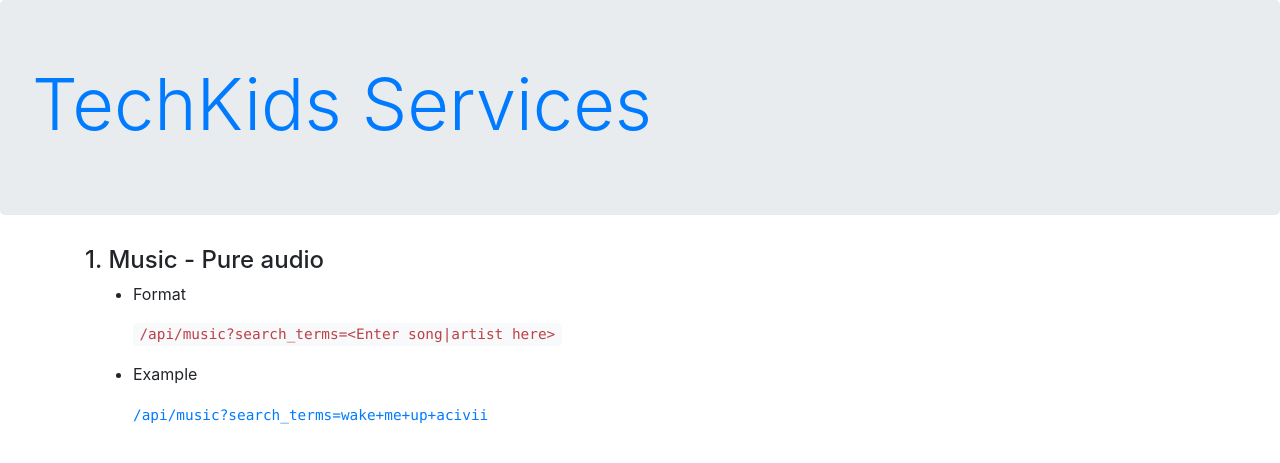
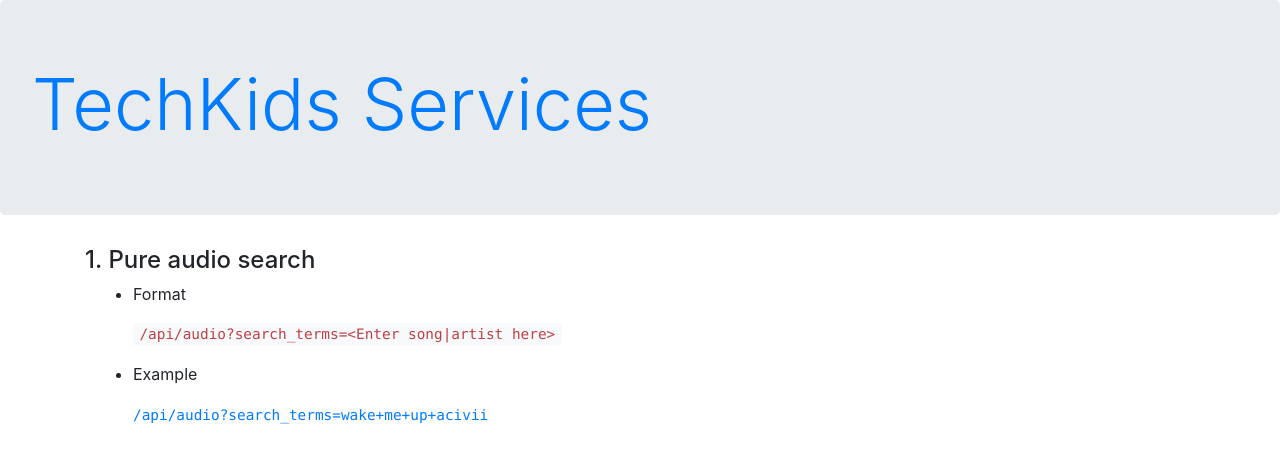
Before and after one commit to qhuydtvt/tk-vids, a Flask app: page / in a window 1280 px wide. Shown: the top 463 px of the page. Run offline with Flask 2, Linux system fonts and the light colour scheme; some libraries are stand-ins or nearby versions.

Commit message:
Changed api name

```diff
--- a/app.py
+++ b/app.py
@@ -22,16 +22,16 @@ def index():
     music_result = open(join(app.root_path, "data", "music_result.txt")).read()
     guide_list = [
         {
-            "title": "Music - Pure audio",
-            "example": "/api/music?search_terms=wake+me+up+acivii",
-            "format": "/api/music?search_terms=<Enter song|artist here>"
+            "title": "Pure audio search",
+            "example": url_for("audio_search") + "?search_terms=wake+me+up+acivii",
+            "format": url_for("audio_search") + "?search_terms=<Enter song|artist here>"
         }
     ]
     return render_template("index.html", guide_list=guide_list)
 
 
-@app.route('/api/music')
-def music_search():
+@app.route('/api/audio')
+def audio_search():
     search_terms = request.args["search_terms"]
     vid_info = get_vid_info(search_terms)
     if  "entries" not in vid_info:
--- a/templates/index.html
+++ b/templates/index.html
@@ -29,7 +29,7 @@
               <li>
                   <p>Example</p>
                   <p>
-                    <a href="{{ guide.example }}">
+                    <a target="_blank" href="{{ guide.example }}">
                       <code>{{ guide.example }}</code>
                     </a>
                   </p>
```
